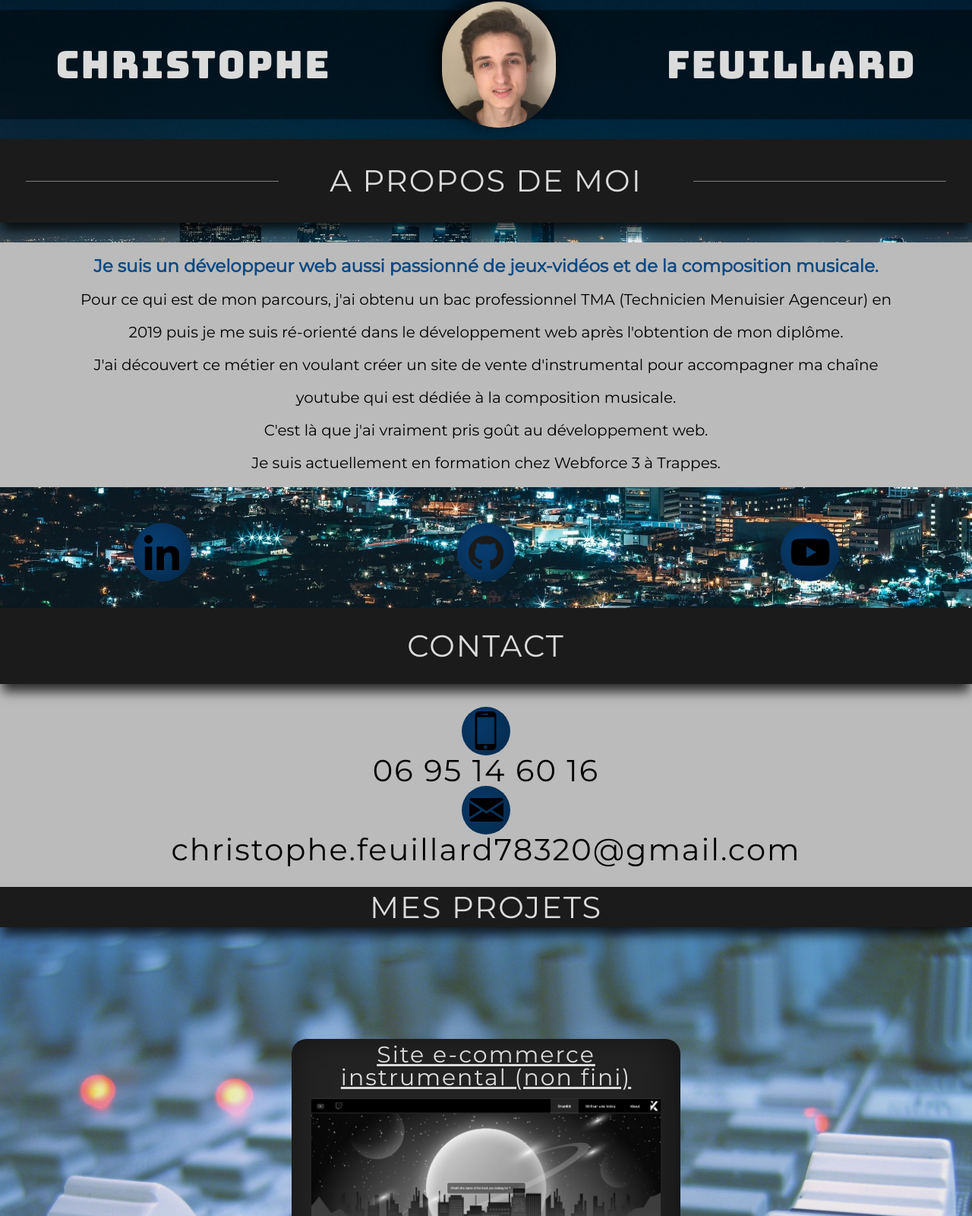
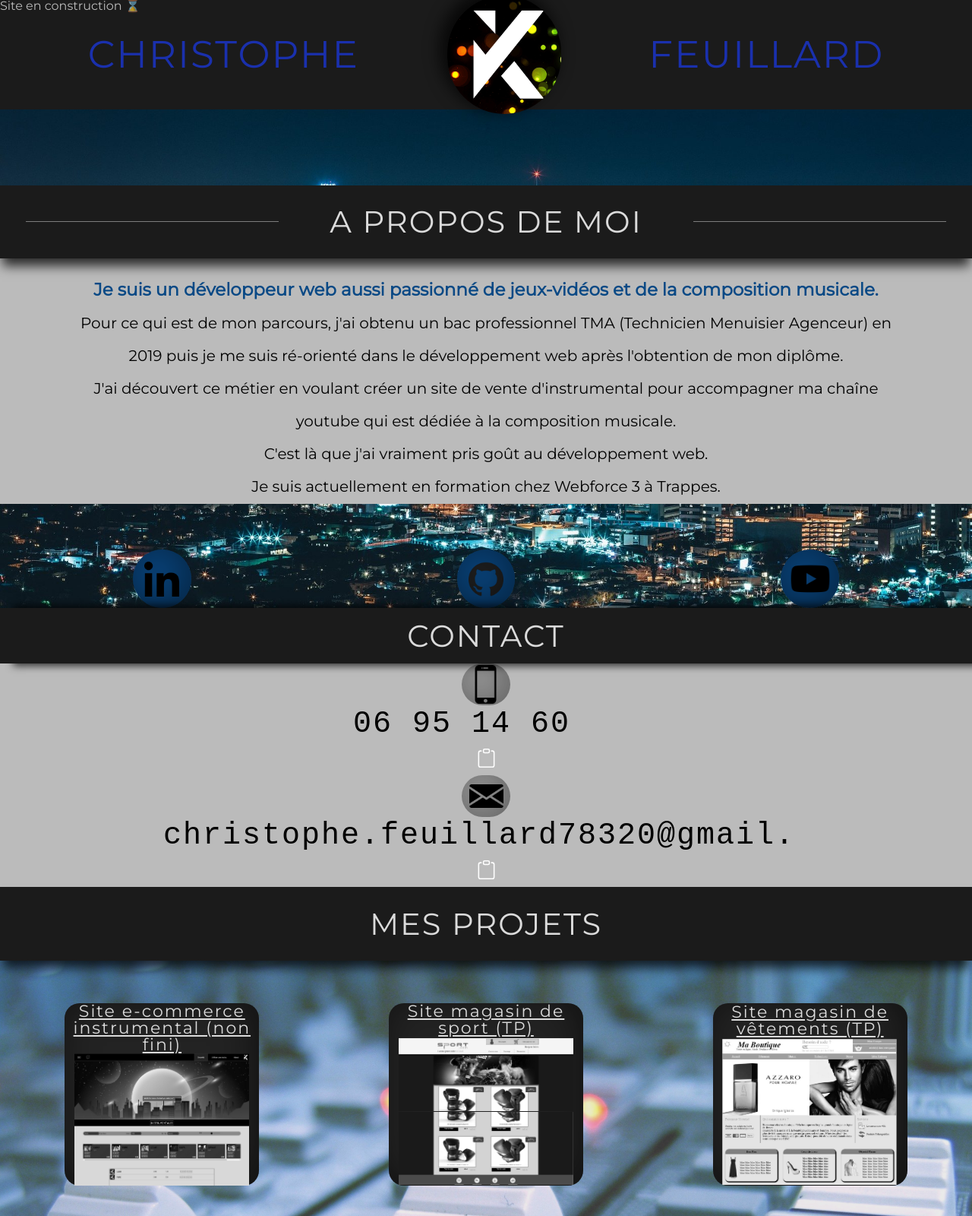
Before and after one commit to christophe-feuillard/christophe-feuillard.github.io, a plain HTML site: page index.html in a window 1280 px wide. Shown: the top 1600 px of the page at 76% size. Drawn offline with nearby package versions, Linux system fonts and the light colour scheme; a web font is replaced by a local one.

Commit message:
Add files via upload

```diff
--- a/index.html
+++ b/index.html
@@ -16,21 +16,23 @@
    <link rel="preconnect" href="https://fonts.gstatic.com">
 <link href="https://fonts.googleapis.com/css2?family=Montserrat&display=swap" rel="stylesheet">
 <link rel="preconnect" href="https://fonts.gstatic.com">
-<link rel="preconnect" href="https://fonts.gstatic.com">
-<link rel="preconnect" href="https://fonts.gstatic.com">
-<link rel="preconnect" href="https://fonts.gstatic.com">
-<link href="https://fonts.googleapis.com/css2?family=Bungee&family=Langar&family=Permanent+Marker&family=Righteous&display=swap" rel="stylesheet">
+
 
  </head>
 
 
 <body> <!--c'est le corps-->
 
+
+
+  <p class="site_constru">Site en construction ⌛</p>
+
 <div class="background"></div>
 
 <div class="big_container">
 
   <header>
+
     <span>CHRISTOPHE</span>
     <div class="photo"></div>
     <span>FEUILLARD</span>
@@ -38,7 +40,7 @@
 
 
 
-    <article class="apropos">
+    <article class="apropos aproposdemoi">
         <div class="ptitebarre"></div>
         <span class="aproposspan">A PROPOS DE MOI</span>
         <div class="ptitebarre"></div>
@@ -58,7 +60,10 @@
          C'est là que j'ai vraiment pris goût au développement web.
          <br>
          Je suis actuellement en formation chez Webforce 3 à Trappes.
-         <br> <span class="compo_musi">Je compte dans le futur faire un site web en association avec ma passion de la composition musicale.</span>
+         <br> <span class="compo_musi">Je compte dans le futur faire un site web en association avec ma passion de la composition musicale.</span> <br>
+         <audio controls src="futurwebsite.mp3" type="audio/ogg" id="monaudio">
+          your browser does not support the audio element.
+        </audio>
       </p>
     </main>
 
@@ -74,16 +79,31 @@
 
 <div class="big_container_2">
 <div class="big_container_2_div"></div>
-<article class="apropos" id="contact_">
+<article  id="contact_">
   <span class="aproposspan">CONTACT</span>
 </article>
 
   <div class="div_contact">
      <div class="icon_ smartphone">    </div>
-      <span class="aproposspan tel">06 95 14 60 16</span>
+      <textarea id="spannumtel" class="aproposspan tel">06 95 14 60 16</textarea>
+
+      <button id="copy2">
+        <svg xmlns="http://www.w3.org/2000/svg" width="25" height="25" fill="currentColor" class="bi bi-clipboard" id="boutoncopy" viewBox="0 0 16 16">
+          <path d="M4 1.5H3a2 2 0 0 0-2 2V14a2 2 0 0 0 2 2h10a2 2 0 0 0 2-2V3.5a2 2 0 0 0-2-2h-1v1h1a1 1 0 0 1 1 1V14a1 1 0 0 1-1 1H3a1 1 0 0 1-1-1V3.5a1 1 0 0 1 1-1h1v-1z"/>
+          <path d="M9.5 1a.5.5 0 0 1 .5.5v1a.5.5 0 0 1-.5.5h-3a.5.5 0 0 1-.5-.5v-1a.5.5 0 0 1 .5-.5h3zm-3-1A1.5 1.5 0 0 0 5 1.5v1A1.5 1.5 0 0 0 6.5 4h3A1.5 1.5 0 0 0 11 2.5v-1A1.5 1.5 0 0 0 9.5 0h-3z"/>
+        </svg>
+      </button>
 
       <div class="icon_ email">    </div>
-      <span class="aproposspan tel  monemailtxt">christophe.feuillard78320@gmail.com</span>
+      <textarea id="emailspan" class="aproposspan tel  monemailtxt">christophe.feuillard78320@gmail.com</textarea>
+
+      <button  id="copy">
+        <svg xmlns="http://www.w3.org/2000/svg" width="25" height="25" fill="currentColor" class="bi bi-clipboard" id="boutoncopy" viewBox="0 0 16 16">
+          <path d="M4 1.5H3a2 2 0 0 0-2 2V14a2 2 0 0 0 2 2h10a2 2 0 0 0 2-2V3.5a2 2 0 0 0-2-2h-1v1h1a1 1 0 0 1 1 1V14a1 1 0 0 1-1 1H3a1 1 0 0 1-1-1V3.5a1 1 0 0 1 1-1h1v-1z"/>
+          <path d="M9.5 1a.5.5 0 0 1 .5.5v1a.5.5 0 0 1-.5.5h-3a.5.5 0 0 1-.5-.5v-1a.5.5 0 0 1 .5-.5h3zm-3-1A1.5 1.5 0 0 0 5 1.5v1A1.5 1.5 0 0 0 6.5 4h3A1.5 1.5 0 0 0 11 2.5v-1A1.5 1.5 0 0 0 9.5 0h-3z"/>
+        </svg>
+      </button>
+
   </div>
 
 
@@ -113,24 +133,47 @@
       <div class="image_section projet2"></div>
       <div class="image_section_2 projet2_1"></div>
      </a>
-  </section>
-</div>
 
-
-<div class="big_container_4">
-
-  <section class="projet_section">
-    <a href="TP_Site_Boutique/index.html" target="_blank" class="link_vers_site">
+     <a href="TP_Site_Boutique/index.html" target="_blank" class="link_vers_site">
       <h2 class="titre_section">Site magasin de vêtements (TP)</h2>
       <div class="image_section_3 projet3"></div>
      </a>
 
 
+  </section>
 
+  <section class="projet_section">
+    <a href="Kikof Beatstore/accueil.html" target="_blank" class="link_vers_site">
 
+      <h2 class="titre_section">Site e-commerce instrumental (non fini)</h2>
+      <div class="image_section"></div>
+      <div class="image_section_2"></div>
+
+     </a>
+
+     <a href="Site de sport - Christophe Feuillard/index.html" target="_blank" class="link_vers_site">
+      <h2 class="titre_section">Site magasin de sport (TP)</h2>
+      <div class="image_section projet2"></div>
+      <div class="image_section_2 projet2_1"></div>
+     </a>
+
+     <a href="TP_Site_Boutique/index.html" target="_blank" class="link_vers_site">
+      <h2 class="titre_section">Site magasin de vêtements (TP)</h2>
+      <div class="image_section_3 projet3"></div>
+     </a>
   </section>
 
 </div>
 
+
+
+<script src="script.js"></script>
+<script
+src="https://code.jquery.com/jquery-3.5.1.min.js"
+integrity="sha256-9/aliU8dGd2tb6OSsuzixeV4y/faTqgFtohetphbbj0="
+crossorigin="anonymous">
+</script>
+
+
 </body>
 </html>
--- /dev/null
+++ b/script.js
@@ -0,0 +1,23 @@
+console.log(document.getElementById('emailspan'));
+console.dir(document.getElementById('emailspan'));
+
+console.log(document.getElementsByClassName('copy'));
+console.dir(document.getElementsByClassName('copy'));
+
+document.getElementById('copy').addEventListener('click', function () {
+
+
+     var copySpan = document.getElementById('emailspan');
+     copySpan.select();
+
+
+});
+
+document.getElementById('copy2').addEventListener('click', function () {
+
+
+     var copySpan = document.getElementById('spannumtel');
+     copySpan.select();
+
+
+});
--- a/style.css
+++ b/style.css
@@ -31,8 +31,6 @@ footer, header, hgroup, menu, nav, section {
 body {
     line-height: 1;
     font-family: 'Montserrat', sans-serif;
-
-
 }
 ol, ul {
 	list-style: none;
@@ -51,6 +49,27 @@ table {
 }
 
 /**********************************************/
+
+body::-webkit-scrollbar
+{
+    display: none;
+}
+
+#monaudio {
+    height: 30px;
+    width: 300px;
+
+}
+
+
+.site_constru {
+    position: absolute;
+    color: white;
+    z-index: 10;
+    position: fixed;
+    opacity: 0.7;
+
+}
 
 .background {
     width: 100%;
@@ -83,7 +102,7 @@ table {
     background-color: rgba(0, 0, 0, 0.699);
     display: flex;
     flex-direction: column;
-    justify-content: space-around;
+
 
 }
 
@@ -104,24 +123,26 @@ header {
     height: 18vh;
     z-index: 2;
     display: flex;
-    justify-content: space-around;
-    background-color: rgba(0, 0, 0, 0.438);
+    justify-content: space-evenly;
+    background-color: rgb(27, 27, 27);
 }
 
 header span {
-    font-family: 'Bungee', cursive;
+
     font-size: 50px;
-    color: rgb(219, 219, 219);
+    color: rgb(26, 48, 173);
     align-self: center;
     letter-spacing: 2px;
 }
 
 .photo {
-    background-image: url("img/IMG_7443.jpg");
+    background-image: url("img/logoavecfond.png");
     background-repeat: no-repeat;
-    background-size: 100%;
+    background-size: 105%;
     width: 150px;
-    height: 165.24px;
+    height: 155.24px;
+    background-position: -0px;
+
     align-self: center;
     border-radius: 150px;
     box-shadow:-7px -7px 20px 3px rgba(0,0,0,0.71);
@@ -135,6 +156,27 @@ header span {
   display: flex;
   box-shadow: 0px 13px 14px -3px rgba(0,0,0,0.77);
   justify-content: space-around;
+}
+
+.aproposdemoi {
+    margin-top: 100px;
+  width: 100%;
+  height:  110.16px;
+  background-color: rgb(27, 27, 27);
+  z-index: 5;
+  display: flex;
+  box-shadow: 0px 13px 14px -3px rgba(0,0,0,0.77);
+  justify-content: space-around;
+}
+
+#contact_ {
+    width: 100%;
+    height:  110.16px;
+    background-color: rgb(27, 27, 27);
+    z-index: 5;
+    display: flex;
+    box-shadow: 20px 0px 10px 3px rgba(0,0,0,0.77);
+    justify-content: space-around;
 }
 
 .ptitebarre {
@@ -156,9 +198,14 @@ header span {
 
 }
 
+#boutoncopy {
+    color: rgb(255, 255, 255);
+
+}
+
 main {
     width: 100%;
-    height: 321.3px;
+    height: 371.3px;
     opacity: 1;
    background-color: rgb(187, 187, 187);
     z-index: 2;
@@ -170,7 +217,7 @@ main {
     font-size: 20px;
     padding-left: 100px;
     padding-right: 100px;
-    padding-top: 10px;
+    padding-top: 20px;
     line-height: 43px;
 
 }
@@ -187,8 +234,9 @@ main {
 
 
 .nav {
+    margin-top: 60px;
     width: 100%;
-    height: 15vh;
+    height: 10vh;
     z-index: 4;
     background-color: rgba(168, 39, 39, 0);
     display: flex;
@@ -261,6 +309,23 @@ filter: saturate(200%);
 
 }
 
+#emailspan {
+    background-color: rgb(187, 187, 187);
+    resize: none;
+    border: none;
+    width: 850px;
+    height: 50px;
+    overflow: hidden;
+}
+
+#spannumtel {
+    background-color: rgb(187, 187, 187);
+    resize: none;
+    border: none;
+    width: 350px;
+    height: 50px;
+    overflow: hidden;
+}
 
 
 .smartphone {
@@ -277,7 +342,7 @@ filter: saturate(200%);
         width: 5vw;
         height: 5vw;
         border-radius: 7vw;
-        background-color: #0a4985;
+        background-color: #0a4a8500;
         transition: 0.5s ease;
         box-shadow: inset -7px -7px 50px 3px rgba(0, 0, 0, 0.486);
         }
@@ -309,6 +374,30 @@ filter: saturate(200%);
     background-attachment:fixed;
 }
 
+#copy {
+     border: none;
+    height: 45px;
+    align-self: center;
+    padding: 10px;
+    border-radius: 20px;
+    background-color: #0a4a8500;
+    cursor: pointer;
+    font-size: 20px;
+    transition: 0.4s ease;
+}
+
+#copy2 {
+    border: none;
+   height: 45px;
+   align-self: center;
+   padding: 10px;
+   border-radius: 20px;
+   background-color: #0a4a8500;
+   cursor: pointer;
+   font-size: 20px;
+   transition: 0.4s ease;
+}
+
 
 .big_container_4 {
 
@@ -327,7 +416,7 @@ filter: saturate(200%);
 .projet_section {
     display: flex;
     width: 100%;
-    height: 100vh;
+    height: 50vh;
     background-color: rgba(187, 187, 187, 0.301);
     z-index: 3;
     justify-content: space-around;
@@ -339,8 +428,8 @@ filter: saturate(200%);
 .link_vers_site {
     cursor: pointer;
     align-self: center;
-    width: 40%;
-    height: 60vh;
+    width: 20%;
+    height: 30vh;
     background-color: rgb(15, 32, 128);
     box-shadow: inset -7px -7px 50px 3px rgba(0, 0, 0, 0.486);
     display: flex;
@@ -353,8 +442,8 @@ filter: saturate(200%);
 }
 
 .link_vers_site:hover {
-    width: 45%;
-    height: 90vh;
+    width: 25%;
+    height: 40vh;
     filter: grayscale(0%);
     opacity: 1;
 }
@@ -368,7 +457,7 @@ filter: saturate(200%);
 }
 
 .titre_section {
-        font-size: 30px;
+        font-size: 22px;
        color: rgb(219, 219, 219);
        letter-spacing: 2px;
        text-align: center;
@@ -446,18 +535,12 @@ filter: saturate(200%);
     .div_contact {
         flex-direction: column;
     }
-    .projet_section {
-        height: 400vh;
-        flex-direction: column;
-    }
     .div_section {
         width: 95%;
         height: 95vh;
         filter: grayscale(0%);
     }
-    .big_container_3 {
-       height: 200vh;
-   }
+
 
    .div_section:hover {
     width: 95%;
@@ -465,23 +548,10 @@ filter: saturate(200%);
     filter: grayscale(0%);
     opacity: 1;
 }
-.big_container_4 {
-
-    width: 100%;
-    height: 100vh;
-    z-index: 1;
-
-}
-
 
 
 
  }
-
-
-
-
-
 
 
 
@@ -496,11 +566,27 @@ filter: saturate(200%);
         .ptitebarre {
           display: none;
         }
+
+   .titre_section {
+       font-size: 15px;
+   }
+
+
 }
 
 /******************************************************/
 
 @media screen and (max-width: 870px) {
+
+     #emailspan {
+
+         margin-left:200px ;
+     }
+
+     #spannumtel {
+         margin-left: 100px;
+     }
+
     .photo {
         display: none;
     }
@@ -523,6 +609,16 @@ filter: saturate(200%);
     header span {
         font-size: 45px;
     }
+    #emailspan {
+        margin-left:50px ;
+        width: 400px;
+    }
+
+    #spannumtel {
+        margin-left: 0px;
+        width: 260px;
+        height: 35px;
+    }
 
 }
 /**************************************/
@@ -532,9 +628,28 @@ filter: saturate(200%);
     }
 
     .monemailtxt {
-        font-size: 20px;
+        font-size: 23px;
+
        }
+
+       #emailspan {
+        margin-left:50px ;
+        width: 400px;
+    }
+
+    #spannumtel {
+        margin-left: 0px;
+        width: 260px;
+        height: 35px;
+    }
+
+
+
+
+
 }
+
+
 
 /*************************************/
 
```
Also changed, not shown: Kikof Beatstore/accueil.html (+8 -8 lines), img/logo2.0maggle.png (added), img/monlogo.png (added), 1 other file.
